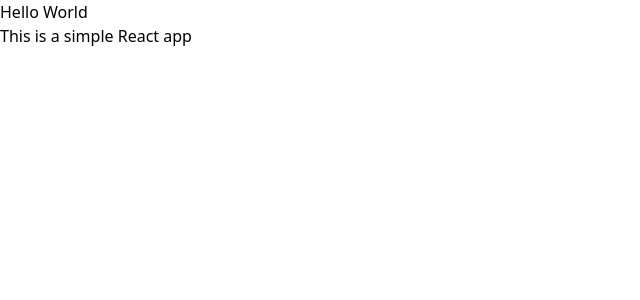
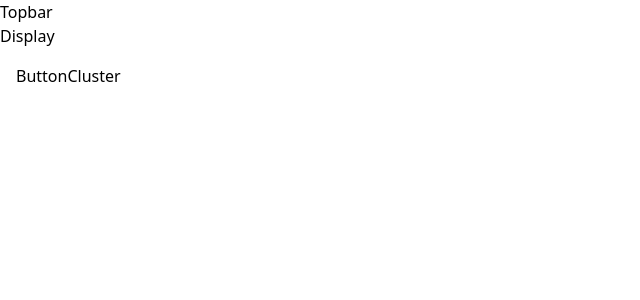
Before and after one commit to Duke0404/Calculator, a React (Create React App) app: page / in a window 1280 px wide. Shown: the top 300 px of the page, without its empty margins (0-640 px from the left). Built offline with nearby package versions, Linux system fonts and the light colour scheme.

Commit message:
Added component files

```diff
--- a/src/App.tsx
+++ b/src/App.tsx
@@ -1,8 +1,29 @@
-const App = () => (
-	<div>
-		<h1>Hello World</h1>
-		<p>This is a simple React app</p>
-	</div>
-)
+// React stuff
+// import useState
+import { useState } from "react"
+
+// Components
+// Import Display
+import Display from "./components/Display"
+// Import ButtonCluster
+import ButtonCluster from "./components/ButtonCluster"
+// Import Topbar
+import Topbar from "./components/Topbar"
+
+const App = () => {
+	// States
+	const [display, setDisplay] = useState(0)
+
+	return (
+		<>
+			<Topbar />
+
+			<div>
+				<Display />
+				<ButtonCluster />
+			</div>
+		</>
+	)
+}
 
 export default App
--- /dev/null
+++ b/src/components/ButtonCluster.tsx
@@ -0,0 +1,15 @@
+const ButtonCluster = () => (
+	<div
+		className="
+			grid
+			grid-cols-4
+			grid-rows-5
+			gap-4
+			p-4
+		"
+	>
+		<h1>ButtonCluster</h1>
+	</div>
+)
+
+export default ButtonCluster
--- /dev/null
+++ b/src/components/CalcButton.tsx
@@ -0,0 +1,17 @@
+// Interfaces
+// Props of CalcButton
+interface calcButtonProps {
+	children: React.ReactNode
+}
+
+const CalcButton = (props: calcButtonProps) => (
+	<button
+		className="
+			flex
+		"
+	>
+		{props.children}
+	</button>
+)
+
+export default CalcButton
--- /dev/null
+++ b/src/components/Display.tsx
@@ -0,0 +1,7 @@
+const Display = () => (
+	<div>
+		<h1>Display</h1>
+	</div>
+)
+
+export default Display
--- /dev/null
+++ b/src/components/Topbar.tsx
@@ -0,0 +1,7 @@
+const Topbar = () => (
+	<div>
+		<h1>Topbar</h1>
+	</div>
+)
+
+export default Topbar
--- a/tsconfig.json
+++ b/tsconfig.json
@@ -1,6 +1,6 @@
 {
 	"compilerOptions": {
-		"target": "es5",
+		"target": "ESNext",
 		"lib": ["dom", "dom.iterable", "esnext"],
 		"allowJs": true,
 		"skipLibCheck": true,
@@ -9,7 +9,7 @@
 		"strict": true,
 		"forceConsistentCasingInFileNames": true,
 		"noFallthroughCasesInSwitch": true,
-		"module": "esnext",
+		"module": "ESNext",
 		"moduleResolution": "node",
 		"resolveJsonModule": true,
 		"isolatedModules": true,
```
